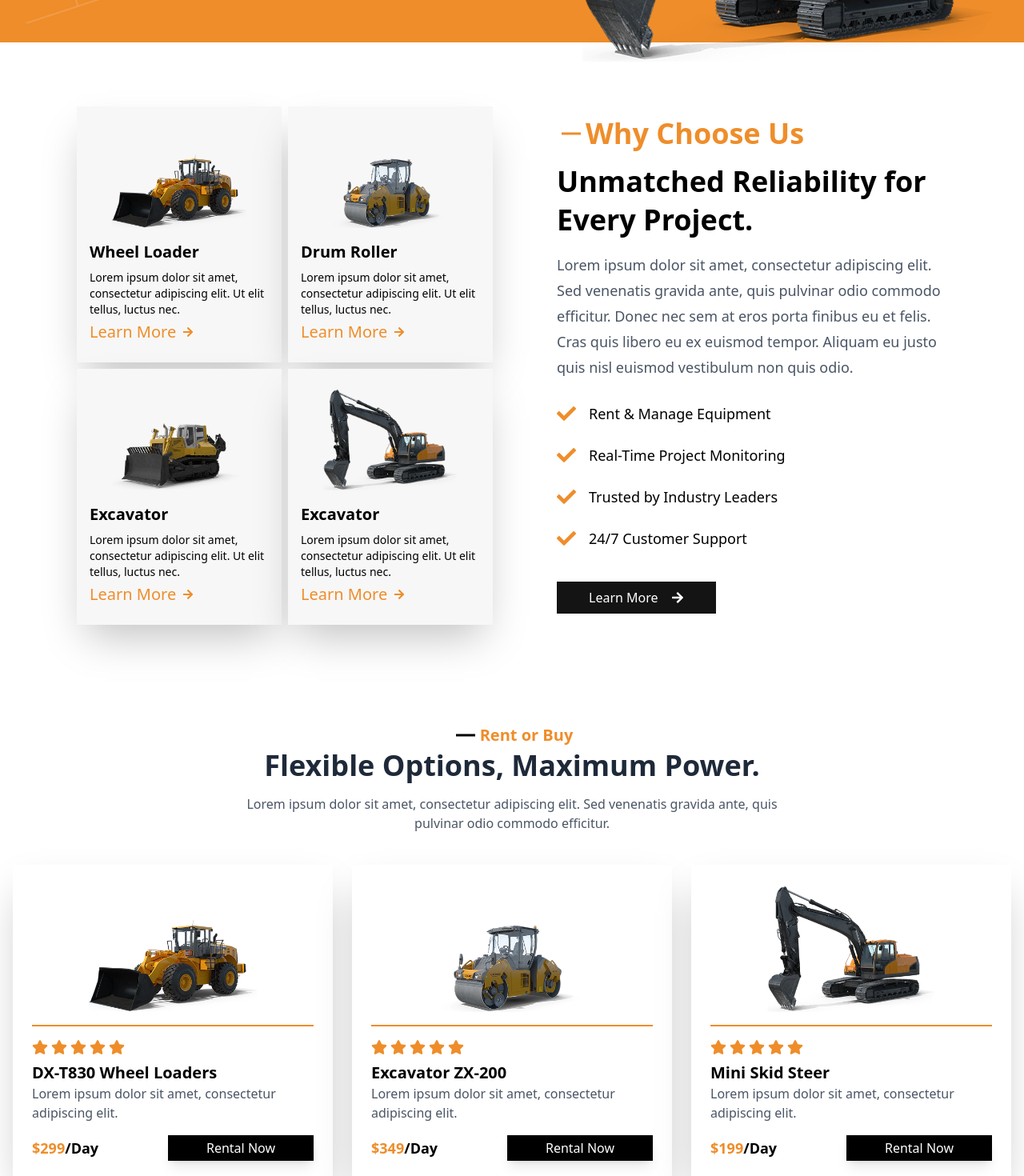
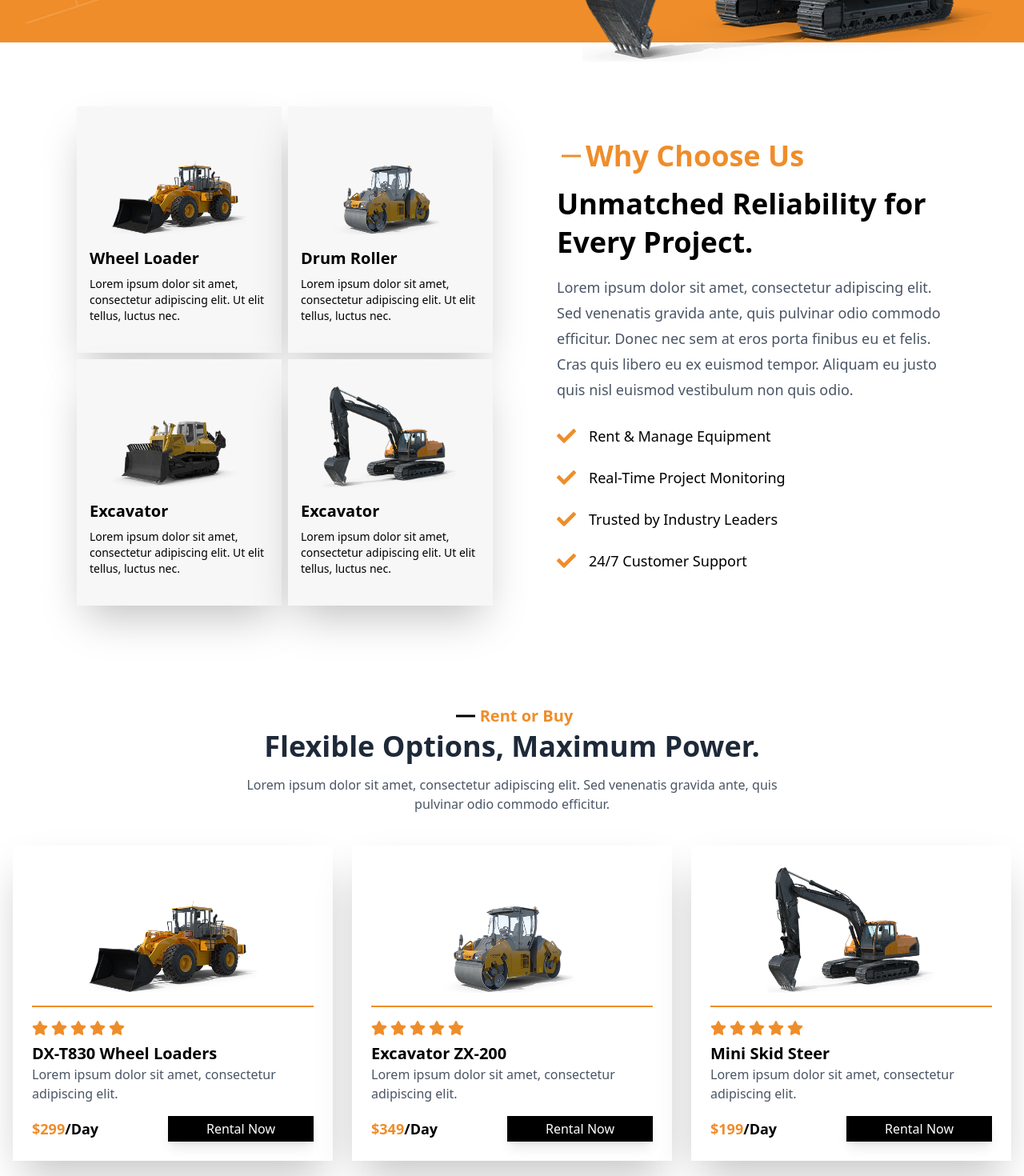
Before and after one commit to Manish6906/Construction, a React (Vite) app: page / in a window 1280 px wide. Shown: the part 520-1990 px from the top of the page at 80% size. Built offline with nearby package versions, Linux system fonts and the light colour scheme.

Commit message:
add number on button

```diff
--- a/src/Components/Footer/Footer.jsx
+++ b/src/Components/Footer/Footer.jsx
@@ -25,7 +25,7 @@ function Footer() {
             <img src={mainlogo} alt='footer logo' className=" h-12 md:h-15" />
             <h1 className='text-xl lg:text-3xl font-bold  md:text-left'>Schedule Your Rental Today!</h1>
             <button className="mt-3 sm:mt-0 flex items-center gap-2 px-6 py-2 cursor-pointer bg-[#EF8D2A] rounded-sm hover:bg-[#e67e10] transition-colors">
-              Make Appointment <FaArrowRight />
+            <a href="tel:+916283381082" className="flex gap-2 items-center"> Make Appointment <FaArrowRight /> </a>
             </button>
           </div>
 
--- a/src/Components/MainPage/AboutSection.jsx
+++ b/src/Components/MainPage/AboutSection.jsx
@@ -50,9 +50,9 @@ function AboutSection() {
           </div>
 
           <div className='flex justify-center md:justify-start mt-5'>
-          <button className="bg-black cursor-pointer text-white py-2 px-6 md:px-15 xl:px-27 inline-flex items-center gap-2 hover:bg-gray-800 transition">
+          {/* <button className="bg-black cursor-pointer text-white py-2 px-6 md:px-15 xl:px-27 inline-flex items-center gap-2 hover:bg-gray-800 transition">
             Learn More <ArrowRight size={18} />
-          </button>
+          </button> */}
           </div>
         </div>
 
--- a/src/Components/MainPage/ChooseQuality.jsx
+++ b/src/Components/MainPage/ChooseQuality.jsx
@@ -21,8 +21,9 @@ function ChooseQuality() {
               Ut elit tellus, luctus nec ullamcorper mattis, pulvinar dapibus leo.
             </p>
             <button className="bg-[#EF8D2C] text-white cursor-pointer px-6 py-2 flex items-center gap-2 mt-4">
-              Contact Us Now
+            <a href="tel:+916283381082" className="flex items-center gap-2"> Contact Us Now
               <span className="text-xl">➔</span>
+              </a>
             </button>
           </div>
         </div>
--- a/src/Components/MainPage/RentAndBuy.jsx
+++ b/src/Components/MainPage/RentAndBuy.jsx
@@ -110,7 +110,7 @@ function RentAndBuy() {
                   <span className="text-black">/{unit}</span>
                 </p>
                 <button className="bg-black text-white px-12 py-1 mt-2 md:mt-0  cursor-pointer shadow-lg hover:scale-110 transition-transform duration-200">
-                  Rental Now
+                <a href="tel:+916283381082" className="flex gap-2 items-center">  Rental Now </a>
                 </button>
               </div>
             </div>
--- a/src/Components/Navbar/Navbar.jsx
+++ b/src/Components/Navbar/Navbar.jsx
@@ -43,9 +43,11 @@ const Navbar = () => {
             ))}
           </div>
 
+
           {/* Appointment Button */}
+
           <button className="hidden md:flex items-center gap-2 px-3 lg:px-6 py-2 cursor-pointer bg-[#EF8D2A] rounded-sm hover:bg-[#e67e10] transition-colors">
-            Make Appointment <FaArrowRight />
+           <a href="tel:+916283381082" className=" flex items-center gap-2"> Make Appointment <FaArrowRight /> </a>
           </button>
 
           {/* Mobile Hamburger */}
--- a/src/Components/ServicePage/FirstSection.jsx
+++ b/src/Components/ServicePage/FirstSection.jsx
@@ -29,13 +29,13 @@ const cards = [
 ];
 
 const Card = ({ image, title, text, }) => (
-  <div className={`w-full max-w-sm bg-[#F7F7F7] text-black px-6 py-6 md:px-4 shadow-2xl `}>
+  <div className={`w-full max-w-sm bg-[#F7F7F7] text-black px-6 py-8 md:px-4 shadow-2xl `}>
     <img src={image} alt={title} className='w-full h-32 object-contain mb-4' />
     <h2 className='text-sm lg:text-xl font-bold mb-2'>{title}</h2>
     <p className='mb-3  md:mb-1 text-[10px] lg:text-sm'>{text}</p>
-    <a href='#' className='text-[#EF8D2A] flex items-center gap-1 lg:gap-2 text-sm lg:text-xl font-medium hover:underline'>
+    {/* <a href='#' className='text-[#EF8D2A] flex items-center gap-1 lg:gap-2 text-sm lg:text-xl font-medium hover:underline'>
       Learn More <FaArrowRight className='text-[10px] lg:text-sm' />
-    </a>
+    </a> */}
   </div>
 );
 
--- a/src/Components/ServicePage/RightSection.jsx
+++ b/src/Components/ServicePage/RightSection.jsx
@@ -36,9 +36,9 @@ function RightSection() {
           </li>
         ))}
       </ul>
- <button className='text-center flex items-center  cursor-pointer hover:bg-[#2f2c2c] text-white mt-5 md:mt-10 gap-4 bg-[#141414] py-2 px-4 md:px-10'>
+ {/* <button className='text-center flex items-center  cursor-pointer hover:bg-[#2f2c2c] text-white mt-5 md:mt-10 gap-4 bg-[#141414] py-2 px-4 md:px-10'>
     Learn More  <FaArrowRight />
-  </button>
+  </button> */}
 
 
 
--- a/src/Components/TopSectionPage/SecondSection.jsx
+++ b/src/Components/TopSectionPage/SecondSection.jsx
@@ -2,6 +2,7 @@ import React from 'react';
 import image1 from '../../assets/images/image1.png';
 import image3 from '../../assets/images/image3.png';
 import { ArrowRight } from 'lucide-react';
+import { Link } from 'react-scroll';
 
 function SecondSection() {
   return (
@@ -28,9 +29,11 @@ function SecondSection() {
             and top-tier service, delivering exceptional results every time.
           </h2>
 
+          <Link to="test3" smooth={true} duration={500} >
           <button className="bg-black text-white py-2 cursor-pointer px-8 rounded inline-flex items-center gap-2 hover:bg-gray-800 transition">
             Learn More <ArrowRight size={18} />
           </button>
+          </Link>
         </div>
 
         {/* Right Image Section */}
```
